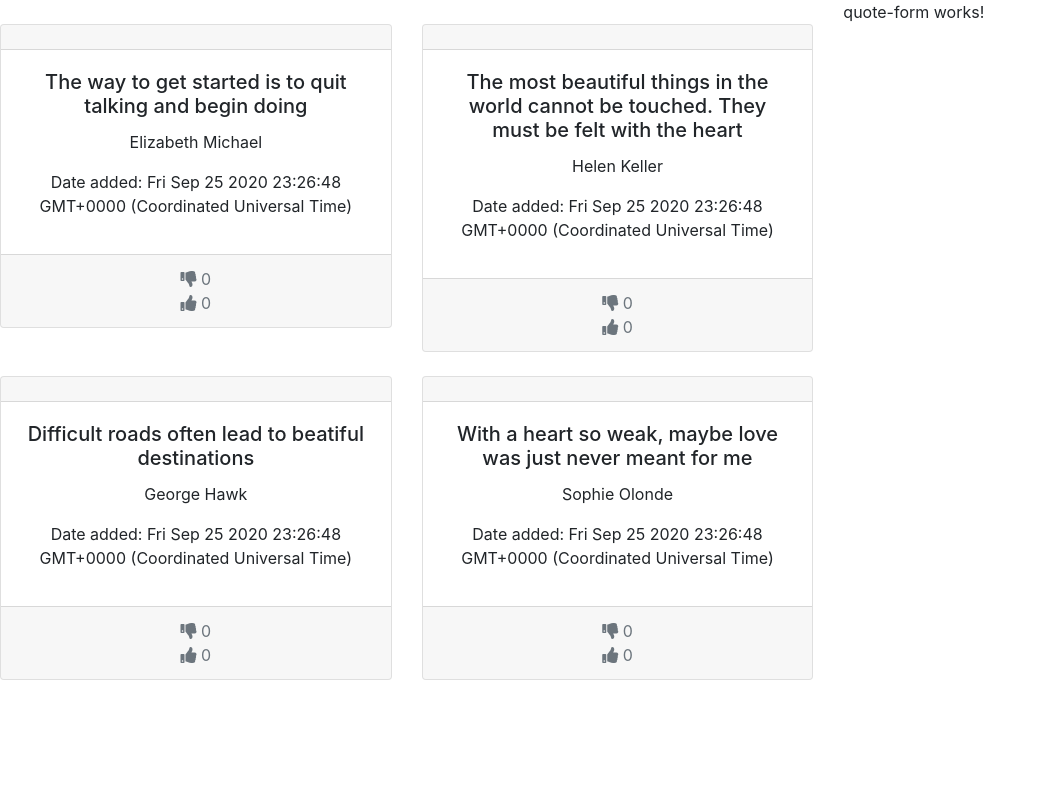
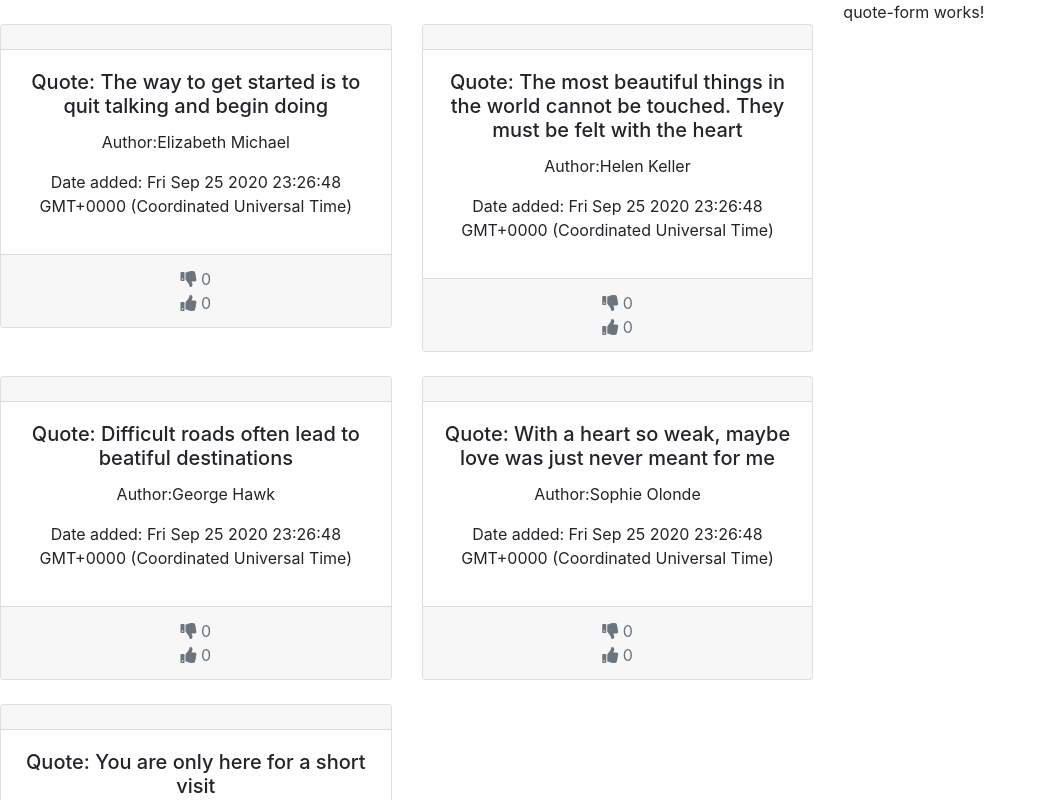
Before and after one commit to SophieO1970/Quotes-App, an Angular app: page / in a window 1280 px wide. Shown: the top 800 px of the page, without its empty margins (0-1046 px from the left). Built offline with nearby package versions, Linux system fonts and the light colour scheme.

Commit message:
generate pipes for both date and quotation

```diff
--- a/src/app/app.module.ts
+++ b/src/app/app.module.ts
@@ -6,13 +6,17 @@ import { AppComponent } from './app.component';
 import { QuoteComponent } from './quote/quote.component';
 import { QuoteDetailComponent } from './quote-detail/quote-detail.component';
 import { QuoteFormComponent } from './quote-form/quote-form.component';
+import { DateTransformPipe } from './date-transform.pipe';
+import { QuatationMarksPipe } from './quatation-marks.pipe';
 
 @NgModule({
   declarations: [
     AppComponent,
     QuoteComponent,
     QuoteDetailComponent,
-    QuoteFormComponent
+    QuoteFormComponent,
+    DateTransformPipe,
+    QuatationMarksPipe
   ],
   imports: [
     BrowserModule,
--- /dev/null
+++ b/src/app/date-transform.pipe.ts
@@ -0,0 +1,12 @@
+import { Pipe, PipeTransform } from '@angular/core';
+
+@Pipe({
+  name: 'dateTransform'
+})
+export class DateTransformPipe implements PipeTransform {
+
+  transform(value: unknown, ...args: unknown[]): unknown {
+    return null;
+  }
+
+}
--- /dev/null
+++ b/src/app/quatation-marks.pipe.ts
@@ -0,0 +1,12 @@
+import { Pipe, PipeTransform } from '@angular/core';
+
+@Pipe({
+  name: 'quatationMarks'
+})
+export class QuatationMarksPipe implements PipeTransform {
+
+  transform(value: unknown, ...args: unknown[]): unknown {
+    return null;
+  }
+
+}
--- a/src/app/quote.ts
+++ b/src/app/quote.ts
@@ -1,11 +1,13 @@
 export class Quote {
+    id: number;
     text: string;
     author: string;
     dateAdded: Date;
     upvote: number;
     downvote: number;
 
-    constructor(text:string, author:string){
+    constructor(id:number,text:string, author:string){
+        this.id =id;
         this.text = text;
         this.author =author;
         this.dateAdded = new Date();
--- a/src/app/quote/quote.component.html
+++ b/src/app/quote/quote.component.html
@@ -4,9 +4,9 @@
         <div class="card text-center">
           <div class="card-header"></div>
           <div class="card-body">
-            <h5 class="card-title">{{ quote.text }}</h5>
+            <h5 class="card-title"> Quote: {{ quote.text }}</h5>
             <p class="card-text">
-              {{ quote.author }}
+              Author:{{ quote.author }}
             </p>
             <p>Date added: {{ quote.dateAdded }}</p>
             <!-- <a href="#" class="btn btn-primary">Go somewhere</a> -->
--- a/src/app/quote/quote.component.ts
+++ b/src/app/quote/quote.component.ts
@@ -8,10 +8,11 @@ import { Quote} from '../quote'
 })
 export class QuoteComponent implements OnInit {
   quotes: Quote[] = [
-    new Quote('The way to get started is to quit talking and begin doing', 'Elizabeth Michael'),
-    new Quote('The most beautiful things in the world cannot be touched. They must be felt with the heart', 'Helen Keller'),
-    new Quote('Difficult roads often lead to beatiful destinations', 'George Hawk'),
-    new Quote('With a heart so weak, maybe love was just never meant for me', 'Sophie Olonde'),
+    new Quote(1, 'The way to get started is to quit talking and begin doing', 'Elizabeth Michael'),
+    new Quote(2, 'The most beautiful things in the world cannot be touched. They must be felt with the heart', 'Helen Keller'),
+    new Quote(3,'Difficult roads often lead to beatiful destinations', 'George Hawk'),
+    new Quote(4,'With a heart so weak, maybe love was just never meant for me', 'Sophie Olonde'),
+    new Quote(1, 'You are only here for a short visit', 'Alehandro Mike')
   ];
 
   upVote(index) {
```
Also changed, not shown: 2 other files (tests, documents, lock files or other folders).
